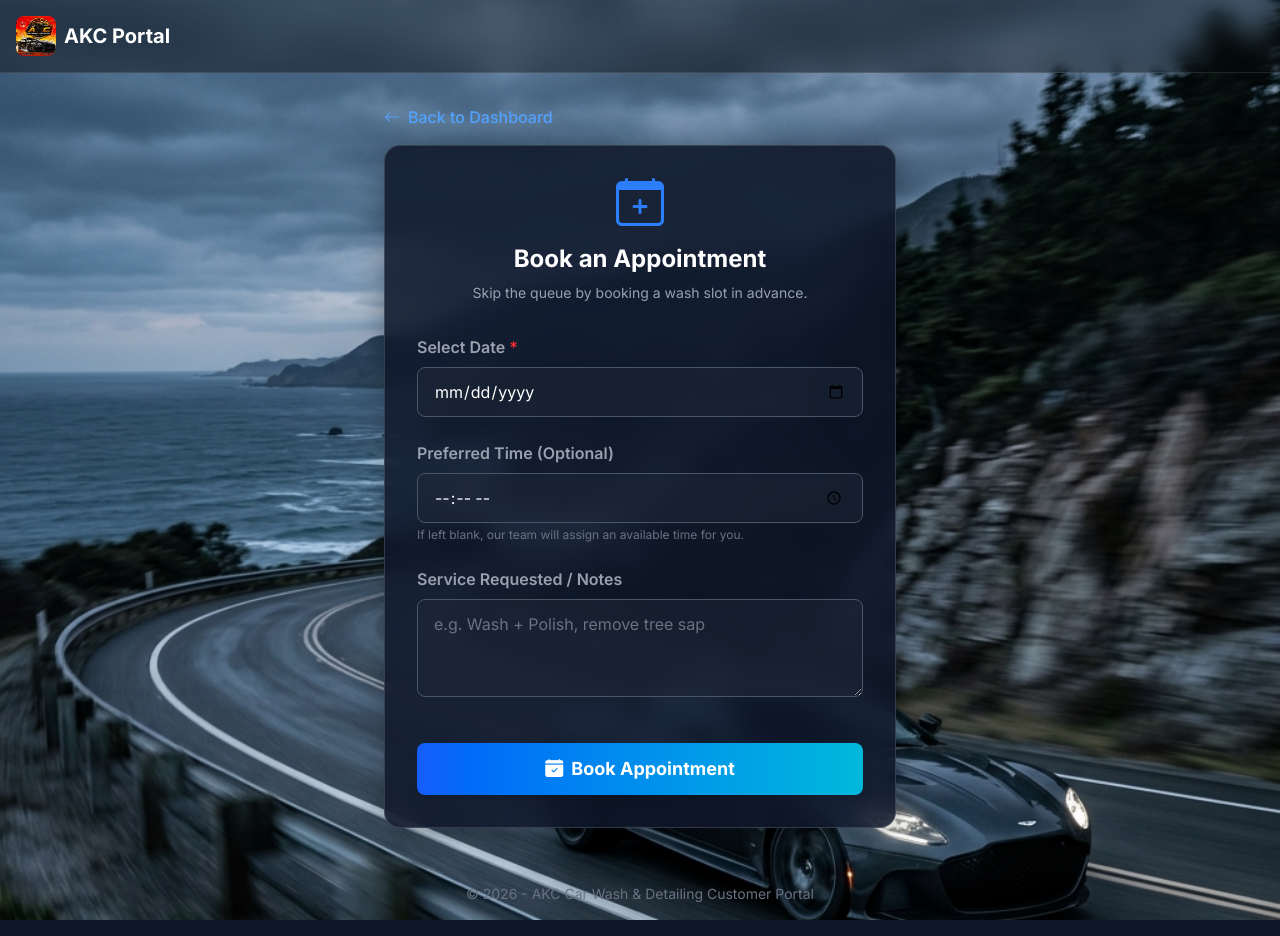
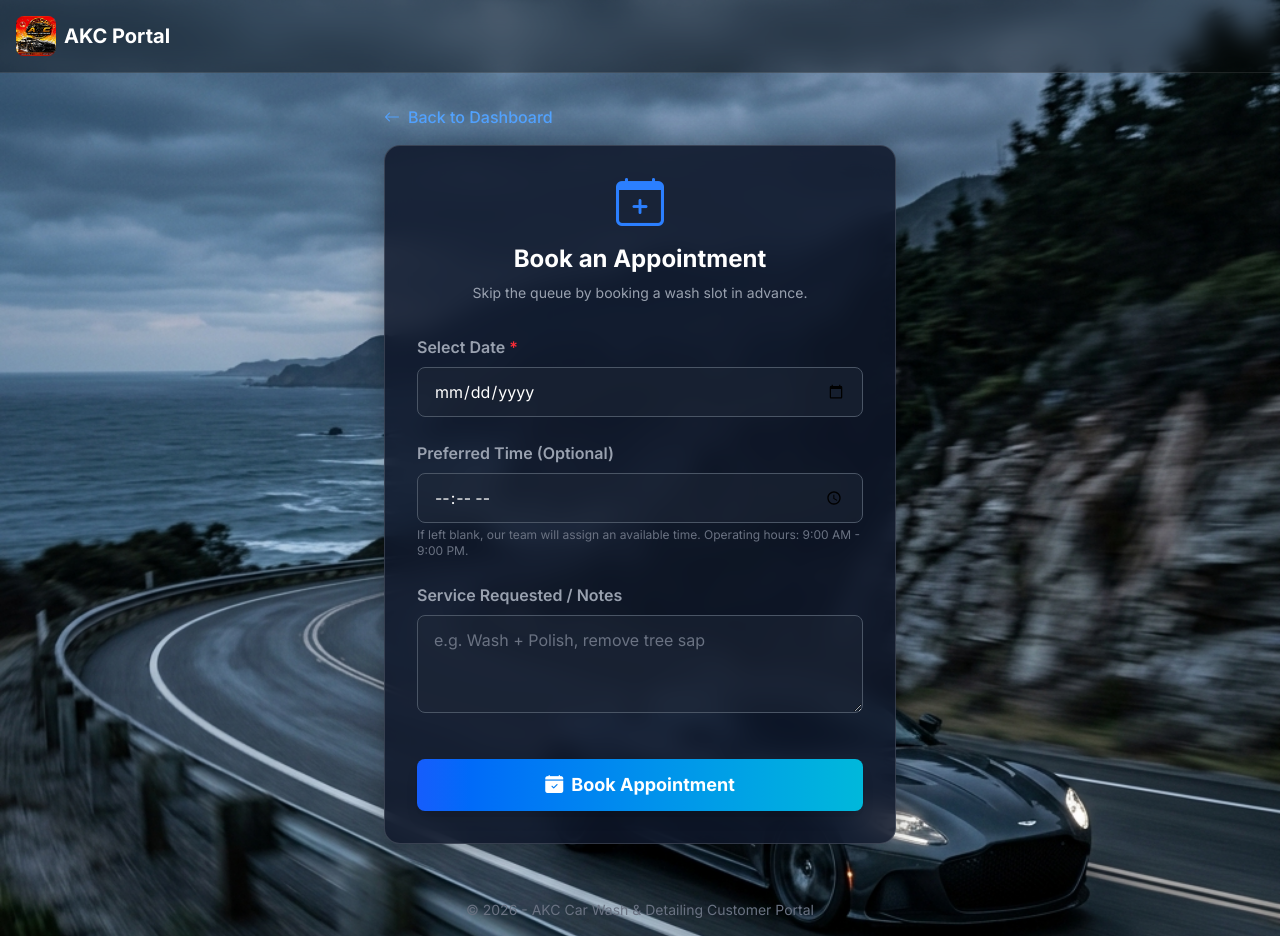
Before and after one commit to syafiqah-yusof/carwashpro, a Next.js app: page /portal/booking in a window 1280 px wide. Built offline with nearby package versions, Linux system fonts and the light colour scheme; no server answers.

Commit message:
Hotfix: Restrict booking hours to 9am - 9pm

```diff
--- a/src/app/(portal)/portal/booking/page.tsx
+++ b/src/app/(portal)/portal/booking/page.tsx
@@ -68,9 +68,11 @@ export default function BookAppointmentPage() {
               <input
                 type="time"
                 name="time"
+                min="09:00"
+                max="21:00"
                 className="w-full bg-gray-800/50 border border-gray-600 rounded-lg text-white px-4 py-3 focus:outline-none focus:border-blue-500 transition-all"
               />
-              <p className="text-xs text-gray-500 mt-1">If left blank, our team will assign an available time for you.</p>
+              <p className="text-xs text-gray-500 mt-1">If left blank, our team will assign an available time. Operating hours: 9:00 AM - 9:00 PM.</p>
             </div>
 
             <div>
```
